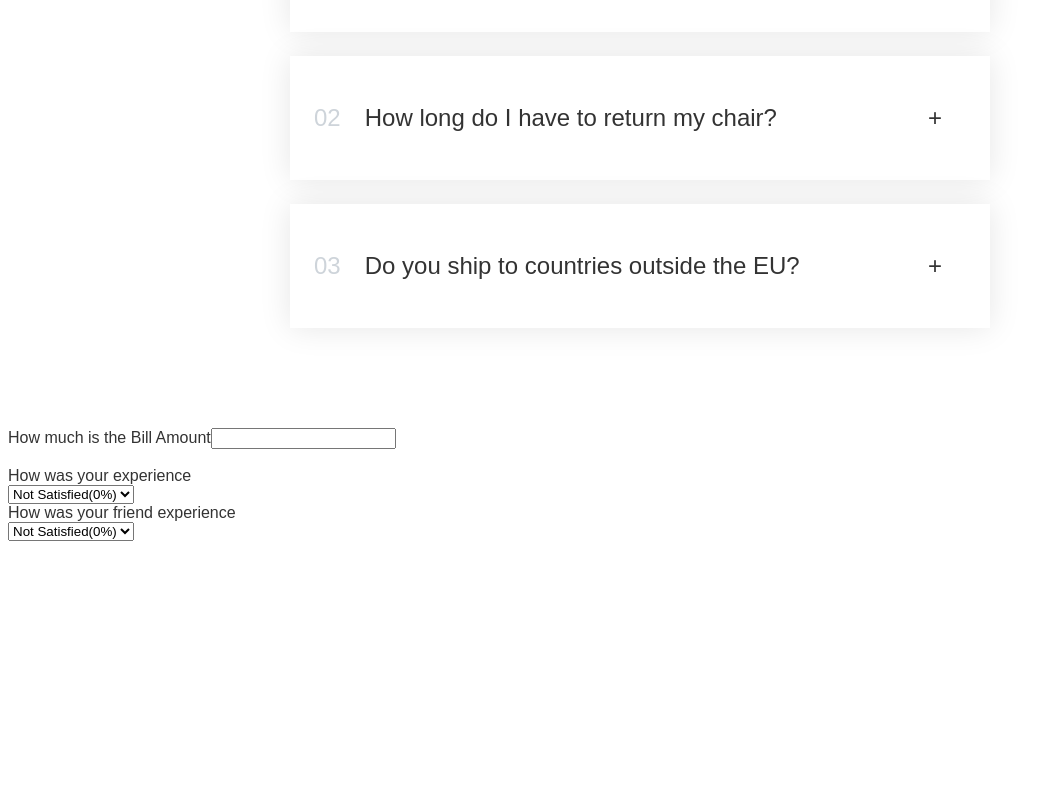
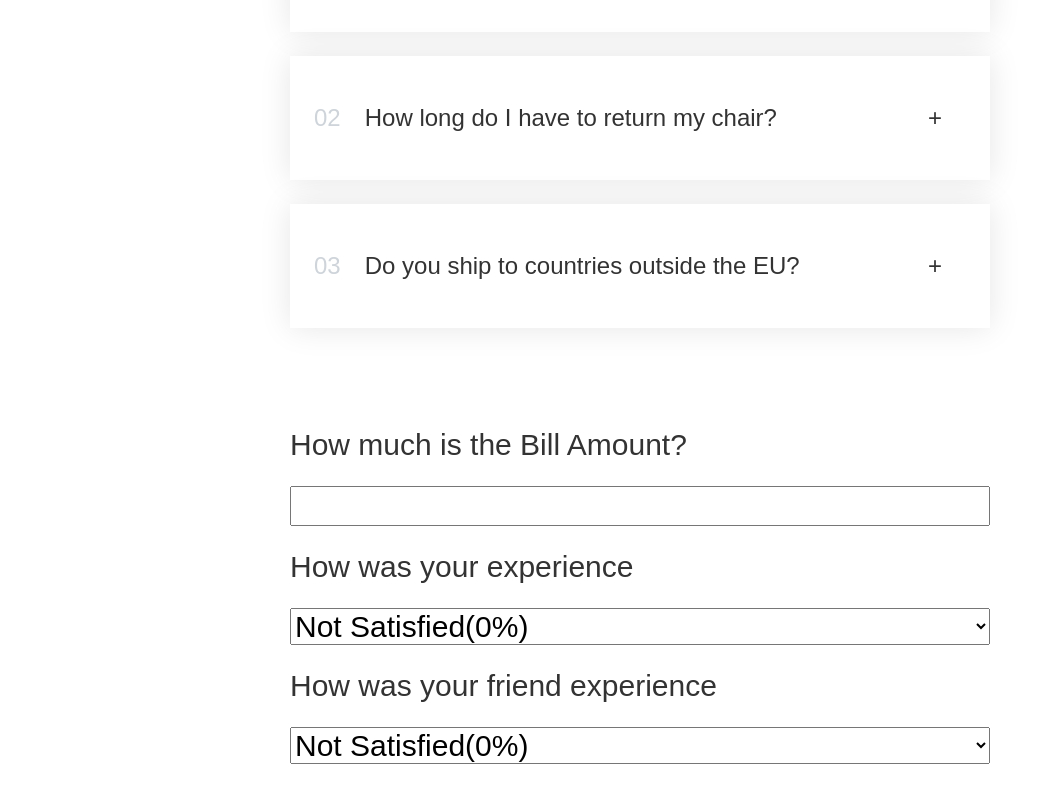
Before and after one commit to sujansince2003/stepcomponent, a React (Create React App) app: page / in a window 1280 px wide. Shown: the part 522-1322 px from the top of the page, without its empty margins (0-1045 px from the left). Before the commit the page ends 1071 px from the top, so only its background shows below. Built offline with nearby package versions, Linux system fonts and the light colour scheme.

Commit message:
added styles

```diff
--- a/src/TipCalculator.jsx
+++ b/src/TipCalculator.jsx
@@ -1,6 +1,7 @@
-import React, { Component,useState } from 'react';
+import React, {useState } from 'react';
 
 const TipCalculator = () => {
+
     const [Bill,setBill]=useState("");
     const [percentage1,SetPercentage1]=useState(0)
     const [percentage2,SetPercentage2]=useState(0)
@@ -12,6 +13,7 @@ function onreset()
     SetPercentage2(0)
 }
    return(<>
+   <div className='accordion'>
 
    <BillInput Bill={Bill} onSetBill={setBill} />
    <SelectPercentage percentage={percentage1} onSelect={SetPercentage1} >How was your experience</SelectPercentage>
@@ -24,7 +26,7 @@ function onreset()
     </>
 }
 
-
+</div>
    </>)
 
 
@@ -36,9 +38,9 @@ const BillInput=({Bill,onSetBill})=>
 {
     return(
         <>
-        <label>How much is the Bill Amount</label>
+        <label>How much is the Bill Amount?</label>
           <input type="text" value={Bill} onChange={(e)=>onSetBill(e.target.value)}  />
-          <br />
+
         </>
     )
 }
@@ -46,9 +48,9 @@ const SelectPercentage=({children,percentage,onSelect})=>
 {
     return(
         <>
-         <br />
+
         <label>{children}</label>
-        <br />
+
       <select value={percentage} onChange={(e)=>onSelect(Number(e.target.value))} >
 
         <option value="0">Not Satisfied(0%)</option>
@@ -66,7 +68,7 @@ const Output=({Bill,Tip})=>
     return(
         <>
 
-        <h3>You will pay {Number(Bill) + Tip}  ({Bill} +{Tip} )</h3>
+        <h3>You will pay NRS. {Number(Bill) + Tip}  ({Bill} +{Tip} Tip Amt )</h3>
         </>
     )
 }
--- a/src/index.css
+++ b/src/index.css
@@ -4,6 +4,7 @@
 
 * {
   box-sizing: border-box;
+  font-size: 30px;
 }
 
 body {
@@ -76,7 +77,7 @@ body {
 
 h3 {
   margin: 0;
-  text-transform: uppercase;
+
 }
 
 .close {
```
